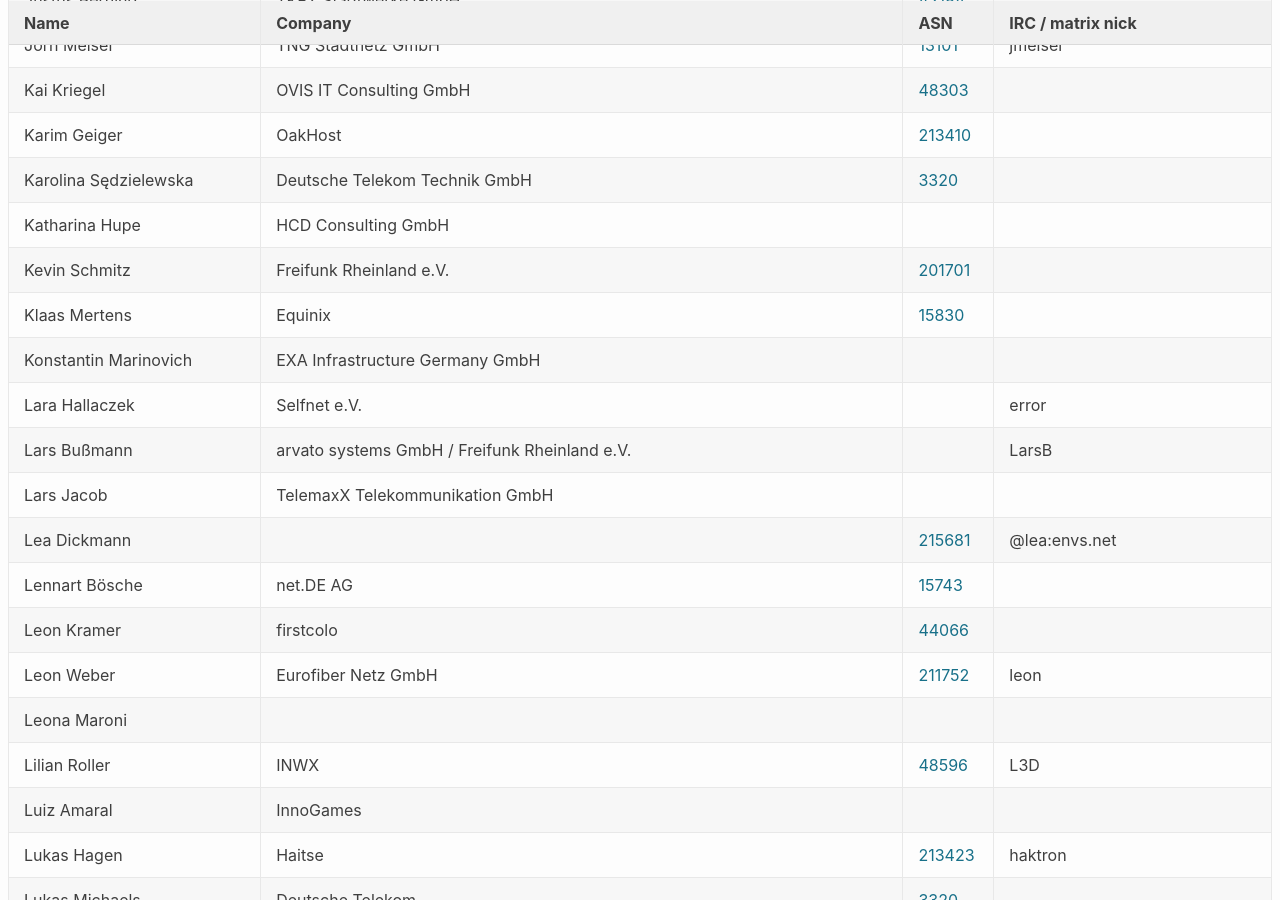
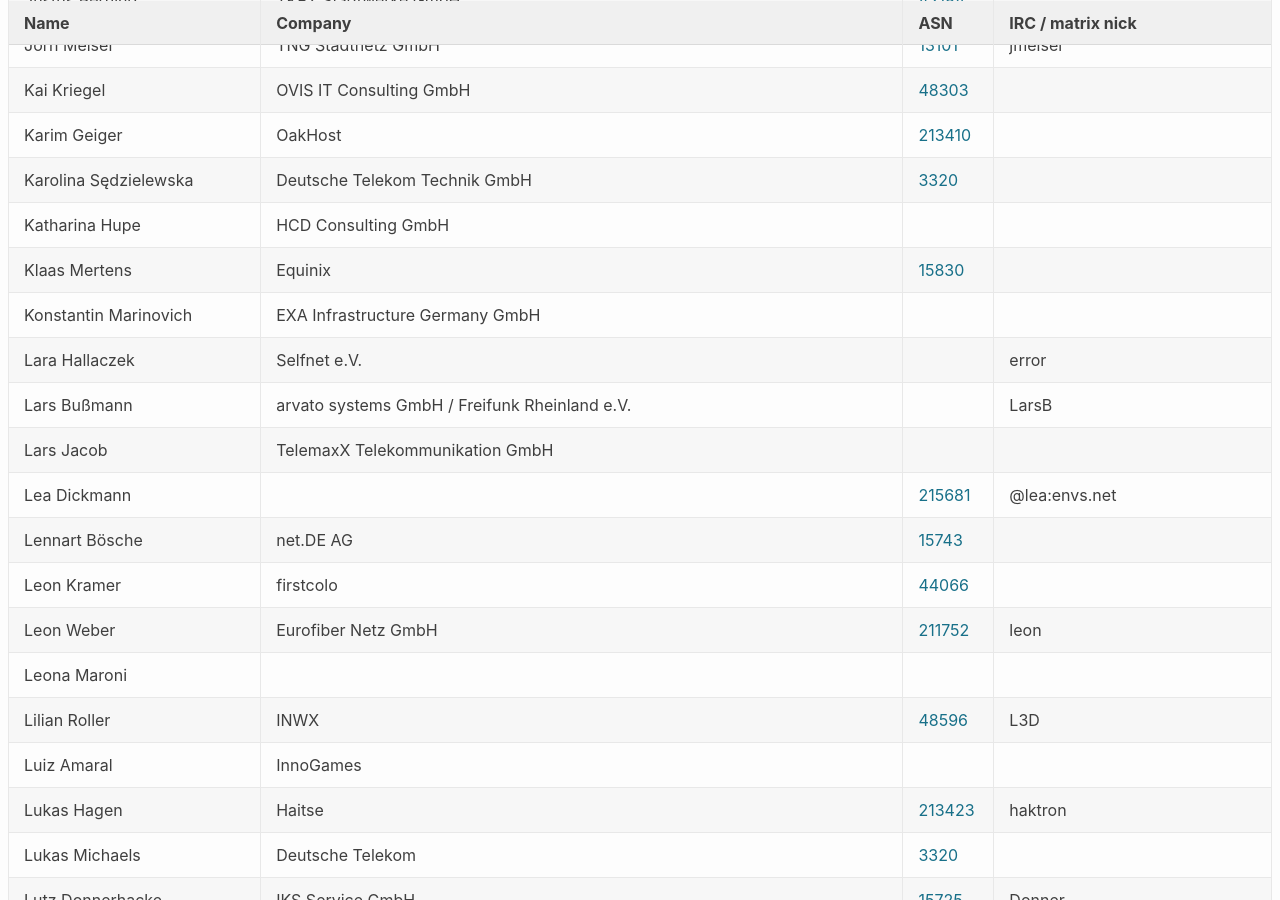
Before and after one commit to denog/pretix-attendeelist, a Jekyll site: the page built from denog17/index.markdown, in a window 1280 px wide and 900 px high, scrolled down 5914 px. Built offline with Jekyll 4.4.1, drawn with Linux system fonts in a browser that asks for light colours.

Commit message:
Latest data: Thu Jul 24 22:50:16 UTC 2025

```diff
--- a/_data/attendees_denog17_onsite.json
+++ b/_data/attendees_denog17_onsite.json
@@ -798,12 +798,6 @@
     "asn": null
   },
   {
-    "name": "Kevin Schmitz",
-    "company": "Freifunk Rheinland e.V.",
-    "irc": null,
-    "asn": "201701"
-  },
-  {
     "name": "Klaas Mertens",
     "company": "Equinix",
     "irc": null,
```
